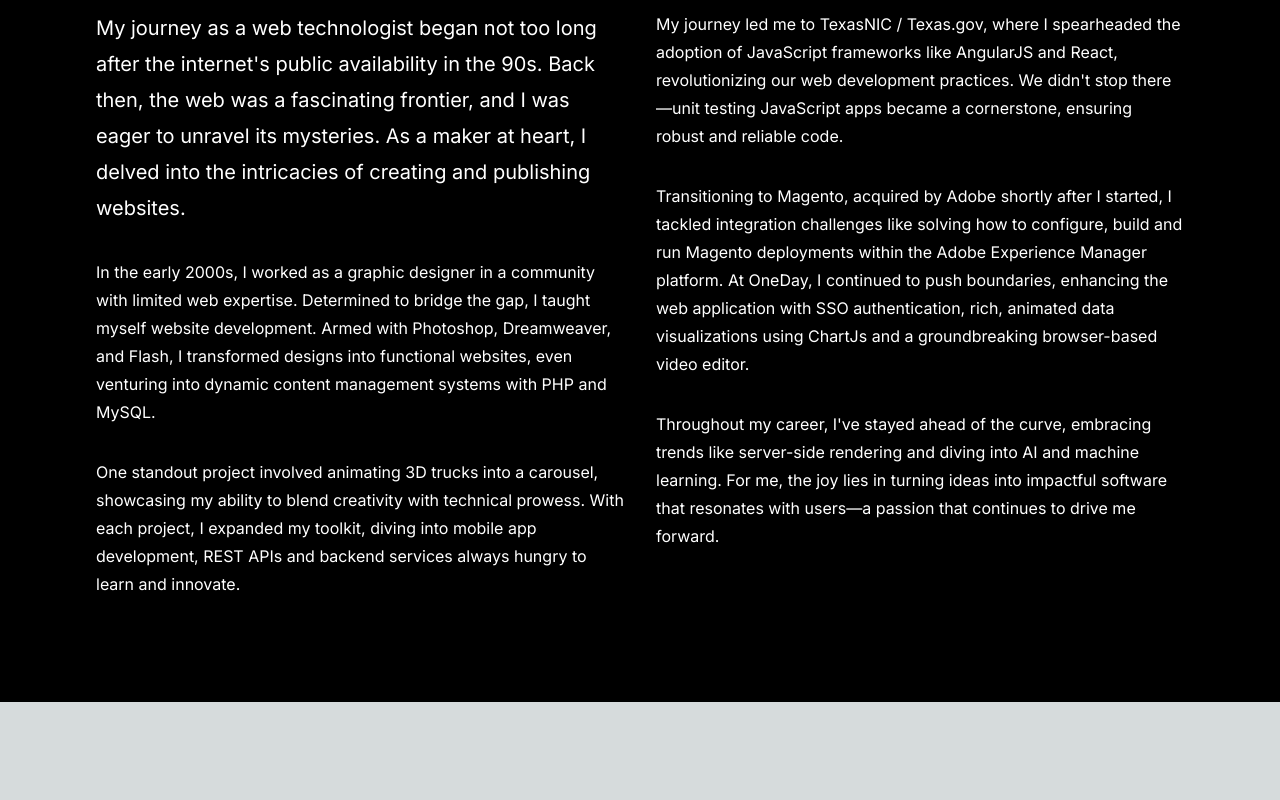
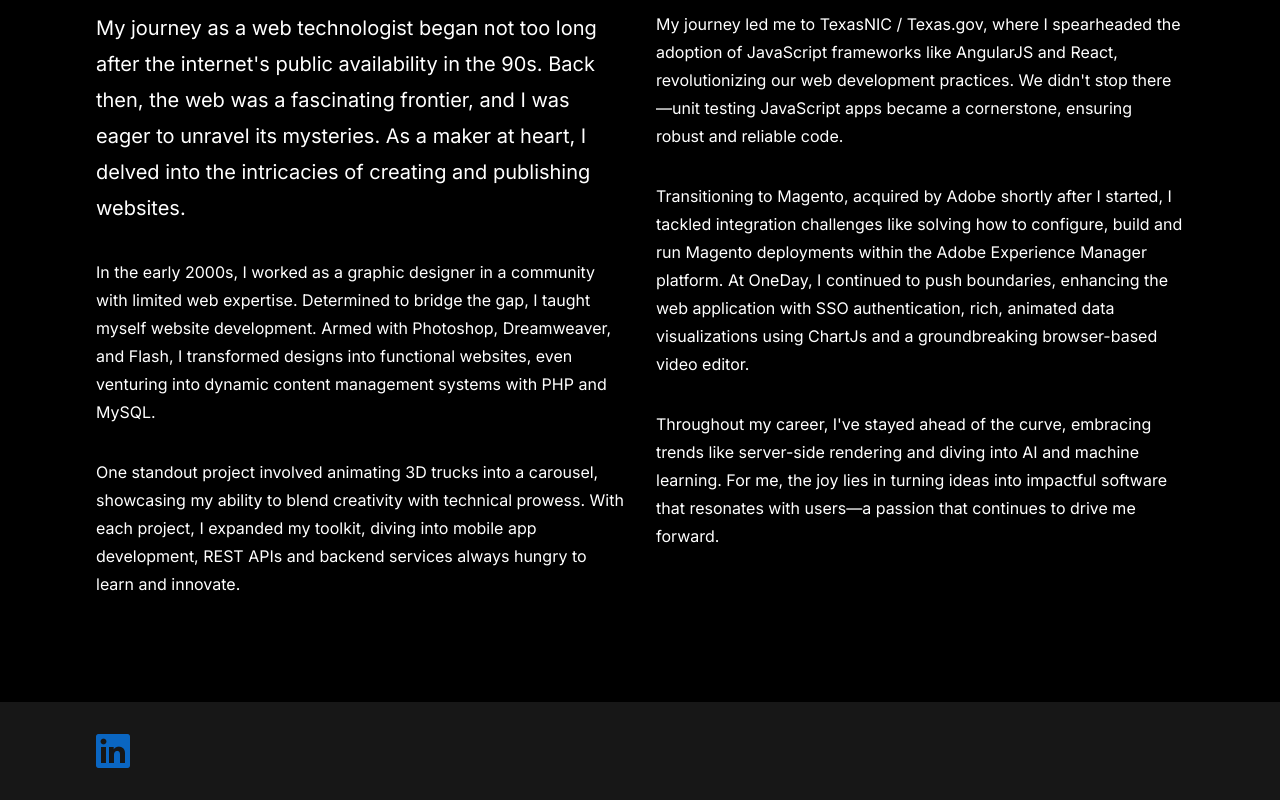
Before and after one commit to thoughtassassin/davidkrause-tech, a Next.js app: page / in a window 1280 px wide. Shown: the part 238-1038 px from the top of the page. Before the commit the page ends 940 px from the top, so only its background shows below. Built offline with nearby package versions, Linux system fonts and the light colour scheme; a web font is replaced by a local one.

Commit message:
Add footer with LinkedIn link

```diff
--- /dev/null
+++ b/app/components/Footer.tsx
@@ -0,0 +1,22 @@
+import Image from "next/image";
+
+export default function Footer() {
+  return (
+    <footer className="bg-neutral-900 text-white p-8 pl-12 md:pl-24">
+        <div>
+          <a
+            href="https://www.linkedin.com/in/david-krause-52941910/"
+            target="_blank"
+            rel="noreferrer"
+          >
+            <Image
+                src="/In-Blue-34.png"
+                alt="LinkedIn"
+                width={34}
+                height={34}
+            />
+          </a>
+      </div>
+    </footer>
+  );
+}
--- a/app/page.tsx
+++ b/app/page.tsx
@@ -1,9 +1,13 @@
 import Journey from "@/app/components/Journey";
+import Footer from "@/app/components/Footer";
 
 export default function Home() {
   return (
-    <main className="bg-black text-white flex min-h-screen flex-col items-center justify-between pt-28 pb-10 p-8 md:p-24 md:pt-18">
-      <Journey />
-    </main>
+    <>
+      <main className="bg-black text-white flex min-h-screen flex-col items-center justify-between pt-28 pb-10 p-8 md:p-24 md:pt-18">
+        <Journey />
+      </main>
+      <Footer />
+    </>
   );
 }
--- a/app/projects/page.tsx
+++ b/app/projects/page.tsx
@@ -1,9 +1,13 @@
-import Projects from '@/app/components/Projects'
+import Projects from '@/app/components/Projects';
+import Footer from '@/app/components/Footer';
 
 export default function ProjectsPage() {
   return (
-    <main className="bg-black text-white flex min-h-screen flex-col items-center justify-between pt-28 pb-10 p-8 md:p-24 md:pt-18">
-      <Projects />
-    </main>
+    <>
+      <main className="bg-black text-white flex min-h-screen flex-col items-center justify-between pt-28 pb-10 p-8 md:p-24 md:pt-18">
+        <Projects />
+      </main>
+      <Footer />
+    </>
   );
 }
```
Also changed, not shown: public/In-Blue-34.png (added).
